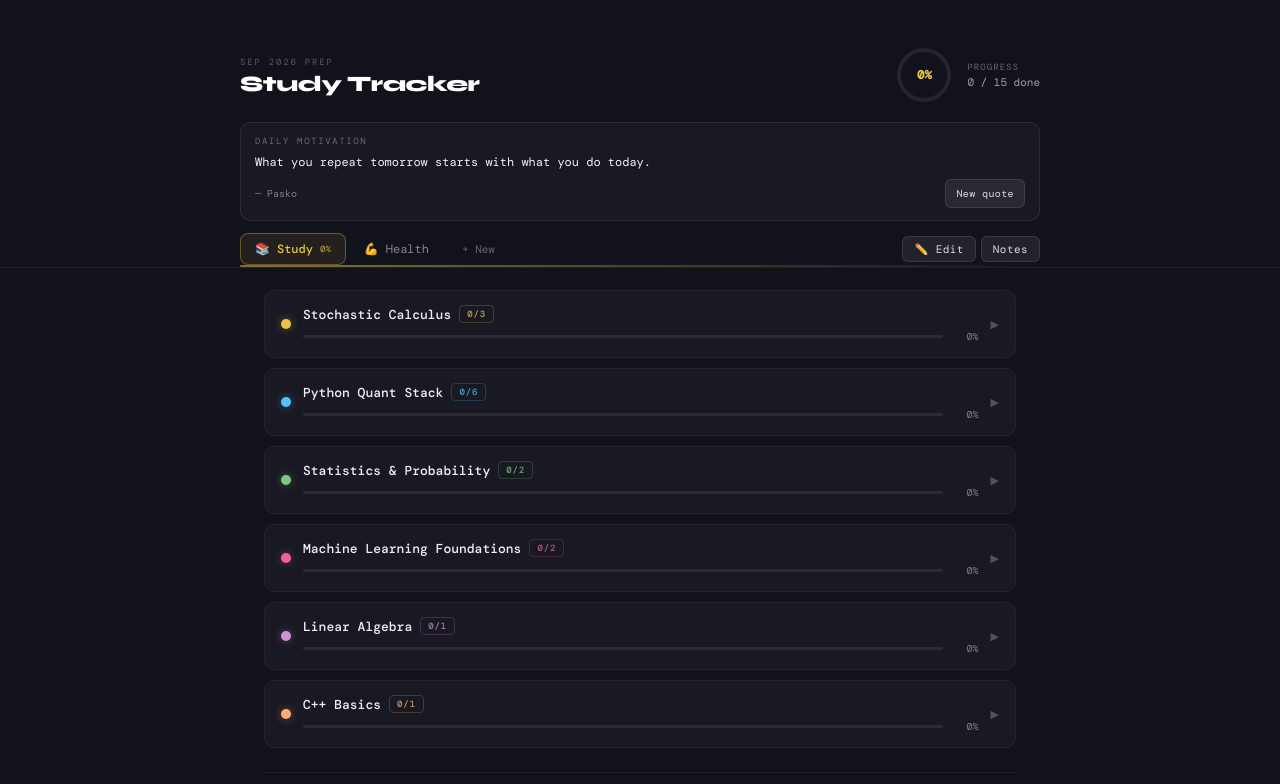
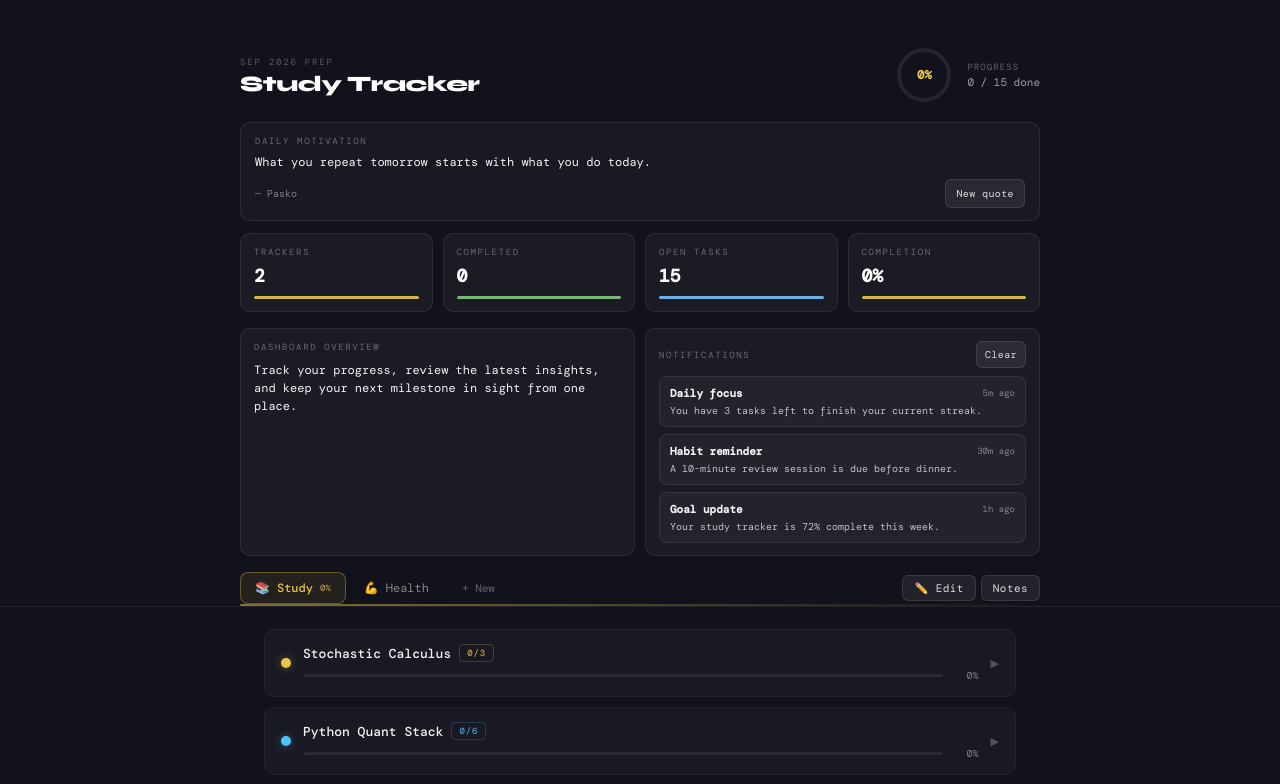
Before and after one commit to devrajAroy/personaltracker, a React (Vite) app: page / in a window 1280 px wide. Shown: the top 784 px of the page. Built offline with nearby package versions, Linux system fonts and the light colour scheme; a web font is replaced by a local one.

Commit message:
Add dashboard overview and notifications

```diff
--- a/src/PersonalProject.jsx
+++ b/src/PersonalProject.jsx
@@ -8,6 +8,12 @@ const MOTIVATION_QUOTES = [
   { text: "Consistency beats intensity when intensity fades.", author: "Pasko" },
   { text: "What you repeat tomorrow starts with what you do today.", author: "Pasko" },
   { text: "Progress is proof that your effort is working, even when it feels slow.", author: "Pasko" },
+];
+
+const INITIAL_NOTIFICATIONS = [
+  { id: 1, title: "Daily focus", text: "You have 3 tasks left to finish your current streak.", time: "5m ago", tone: "info" },
+  { id: 2, title: "Habit reminder", text: "A 10-minute review session is due before dinner.", time: "30m ago", tone: "warning" },
+  { id: 3, title: "Goal update", text: "Your study tracker is 72% complete this week.", time: "1h ago", tone: "success" },
 ];
 
 const PALETTE = ["#e8c547","#4fc3f7","#81c784","#f06292","#ce93d8","#ffab76","#51cf66","#74c0fc","#ffd43b","#ff6b6b","#a78bfa","#34d399","#fb8c00","#26c6da"];
@@ -154,6 +160,7 @@ export default function App() {
   const [motivationQuote, setMotivationQuote] = useState(() =>
     MOTIVATION_QUOTES[Math.floor(Math.random() * MOTIVATION_QUOTES.length)]
   );
+  const [notifications, setNotifications] = useState(INITIAL_NOTIFICATIONS);
 
   useEffect(() => { save(APP_KEY, trackers); }, [trackers]);
   useEffect(() => { save(NOTES_KEY, notes); }, [notes]);
@@ -253,6 +260,12 @@ export default function App() {
   const overall = totalProg(tracker?.sections||[]);
   const doneCt = (tracker?.sections||[]).flatMap(s=>s.items).filter(i=>i.done).length;
   const totalCt = (tracker?.sections||[]).flatMap(s=>s.items).length;
+  const overviewCards = [
+    { label: "Trackers", value: trackers.length, accent: accent },
+    { label: "Completed", value: doneCt, accent: "#81c784" },
+    { label: "Open tasks", value: Math.max(totalCt - doneCt, 0), accent: "#74c0fc" },
+    { label: "Completion", value: `${overall}%`, accent: accent },
+  ];
 
   return (
     <div style={{minHeight:"100vh",background:"#12121c",fontFamily:"'DM Mono','Fira Code','Courier New',monospace",color:"#e8e8e8",paddingTop:"24px",paddingBottom:"24px",position:"relative"}}>
@@ -356,6 +369,40 @@ export default function App() {
               <div style={{display:"flex",alignItems:"center",justifyContent:"space-between",gap:8,marginTop:8}}>
                 <span style={{fontSize:10,color:"rgba(255,255,255,0.45)"}}>— {motivationQuote.author}</span>
                 <button className="ctrl-btn" onClick={pickQuote} style={{padding:"7px 10px",fontSize:10}}>New quote</button>
+              </div>
+            </div>
+          </div>
+
+          <div style={{display:"grid",gridTemplateColumns:"repeat(auto-fit, minmax(180px, 1fr))",gap:10,marginBottom:16}}>
+            {overviewCards.map(card => (
+              <div key={card.label} style={{background:"rgba(255,255,255,0.04)",border:"1px solid rgba(255,255,255,0.08)",borderRadius:10,padding:"12px 13px"}}>
+                <div style={{fontSize:9,letterSpacing:"0.18em",textTransform:"uppercase",color:"rgba(255,255,255,0.35)"}}>{card.label}</div>
+                <div style={{fontSize:18,fontWeight:700,color:"#fff",marginTop:6}}>{card.value}</div>
+                <div style={{height:3,borderRadius:999,background:card.accent,marginTop:8,opacity:0.9}}/>
+              </div>
+            ))}
+          </div>
+
+          <div style={{display:"grid",gridTemplateColumns:"repeat(auto-fit, minmax(280px, 1fr))",gap:10,marginBottom:16}}>
+            <div style={{background:"rgba(255,255,255,0.04)",border:"1px solid rgba(255,255,255,0.08)",borderRadius:10,padding:"12px 13px"}}>
+              <div style={{fontSize:9,letterSpacing:"0.18em",textTransform:"uppercase",color:"rgba(255,255,255,0.35)",marginBottom:8}}>Dashboard overview</div>
+              <div style={{fontSize:12,color:"#f4f4f5",lineHeight:1.5}}>Track your progress, review the latest insights, and keep your next milestone in sight from one place.</div>
+            </div>
+            <div style={{background:"rgba(255,255,255,0.04)",border:"1px solid rgba(255,255,255,0.08)",borderRadius:10,padding:"12px 13px"}}>
+              <div style={{display:"flex",justifyContent:"space-between",alignItems:"center",marginBottom:8}}>
+                <div style={{fontSize:9,letterSpacing:"0.18em",textTransform:"uppercase",color:"rgba(255,255,255,0.35)"}}>Notifications</div>
+                <button className="ctrl-btn" onClick={()=>setNotifications([])} style={{padding:"6px 8px",fontSize:10}}>Clear</button>
+              </div>
+              <div style={{display:"flex",flexDirection:"column",gap:7}}>
+                {notifications.length===0 ? <div style={{fontSize:11,color:"rgba(255,255,255,0.35)"}}>No new notifications.</div> : notifications.map(item => (
+                  <button key={item.id} onClick={()=>setNotifications(p=>p.filter(n=>n.id!==item.id))} style={{textAlign:"left",background:"rgba(255,255,255,0.04)",border:"1px solid rgba(255,255,255,0.08)",borderRadius:8,padding:"9px 10px",color:"#f4f4f5",cursor:"pointer"}}>
+                    <div style={{display:"flex",justifyContent:"space-between",gap:8,alignItems:"center"}}>
+                      <strong style={{fontSize:11}}>{item.title}</strong>
+                      <span style={{fontSize:9,color:"rgba(255,255,255,0.45)"}}>{item.time}</span>
+                    </div>
+                    <div style={{fontSize:10,color:"rgba(255,255,255,0.72)",marginTop:4}}>{item.text}</div>
+                  </button>
+                ))}
               </div>
             </div>
           </div>
```
Also changed, not shown: 1 other file (tests, documents, lock files or other folders).
